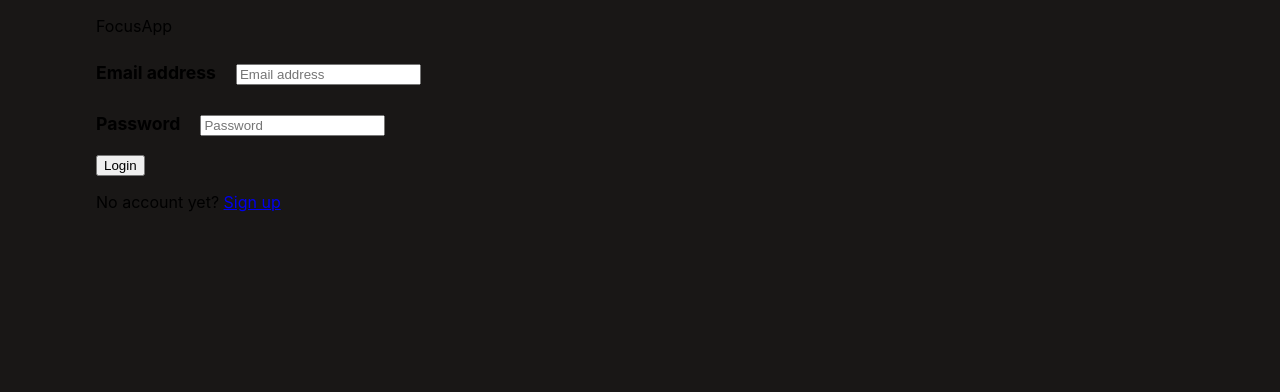
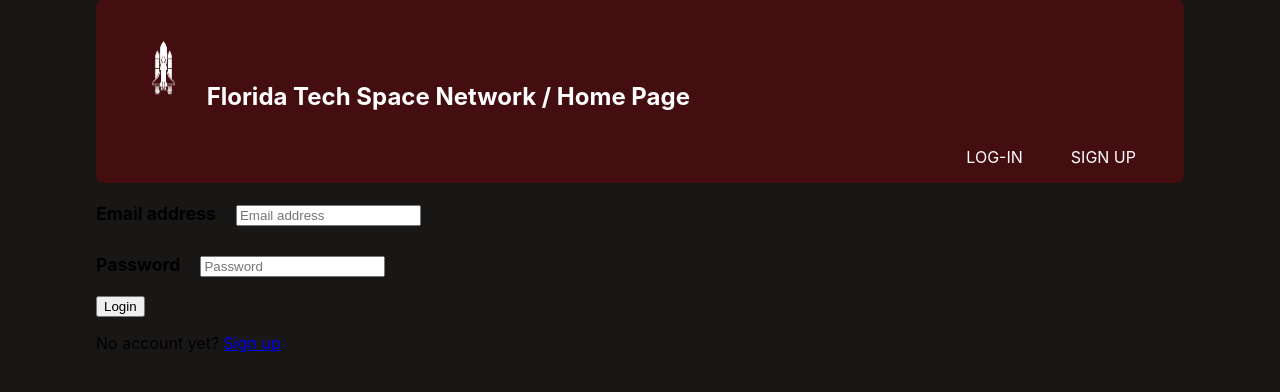
Before and after one commit to jonnatay/Milestone-2, a React (Create React App) app: page /Login in a window 1280 px wide. Shown: the top 392 px of the page. Built offline with nearby package versions, Linux system fonts and the light colour scheme.

Commit message:
Attempt 3.1 (Looks Good Update)

```diff
--- a/src/Login.js
+++ b/src/Login.js
@@ -2,6 +2,10 @@
 import {  signInWithEmailAndPassword   } from 'firebase/auth';
 import { auth } from './firebase';
 import { NavLink, useNavigate } from 'react-router-dom'
+
+import './style.css';
+import Nav from './Nav.js'
+import logo from './rocketship.jpg'
 
 const Login = () => {
     const navigate = useNavigate();
@@ -30,7 +34,15 @@
             <main >
                 <section>
                     <div>
-                        <p> FocusApp </p>
+                        <header>
+                            <div class="innerHeader">
+                            <h1><img class="logo" src={logo} alt="rocketshiplogo"/>  Florida Tech Space Network / Home Page</h1>
+                            <div class="usernav">
+                            <a class="usernav" href="Login">Log-In</a>
+                            <a class="usernav" href="Signup">Sign Up</a>
+                            </div>
+                    </div>
+                        </header>
 
                         <form>
                             <div>
--- a/src/Signup.js
+++ b/src/Signup.js
@@ -2,6 +2,10 @@
 import { NavLink, useNavigate } from 'react-router-dom';
 import {  createUserWithEmailAndPassword  } from 'firebase/auth';
 import { auth } from './firebase';
+
+import './style.css';
+import Nav from './Nav.js'
+import logo from './rocketship.jpg'
 
 const Signup = () => {
     const navigate = useNavigate();
@@ -35,7 +39,15 @@
         <section>
             <div>
                 <div>
-                    <h1> FocusApp </h1>
+                <header>
+                        <div class="innerHeader">
+                            <h1><img class="logo" src={logo} alt="rocketshiplogo"/>  Florida Tech Space Network / Home Page</h1>
+                            <div class="usernav">
+                            <a class="usernav" href="Login">Log-In</a>
+                            <a class="usernav" href="Signup">Sign Up</a>
+                        </div>
+                </div>
+                    </header>
                     <form>
                         <div>
                             <label htmlFor="email-address">
```
